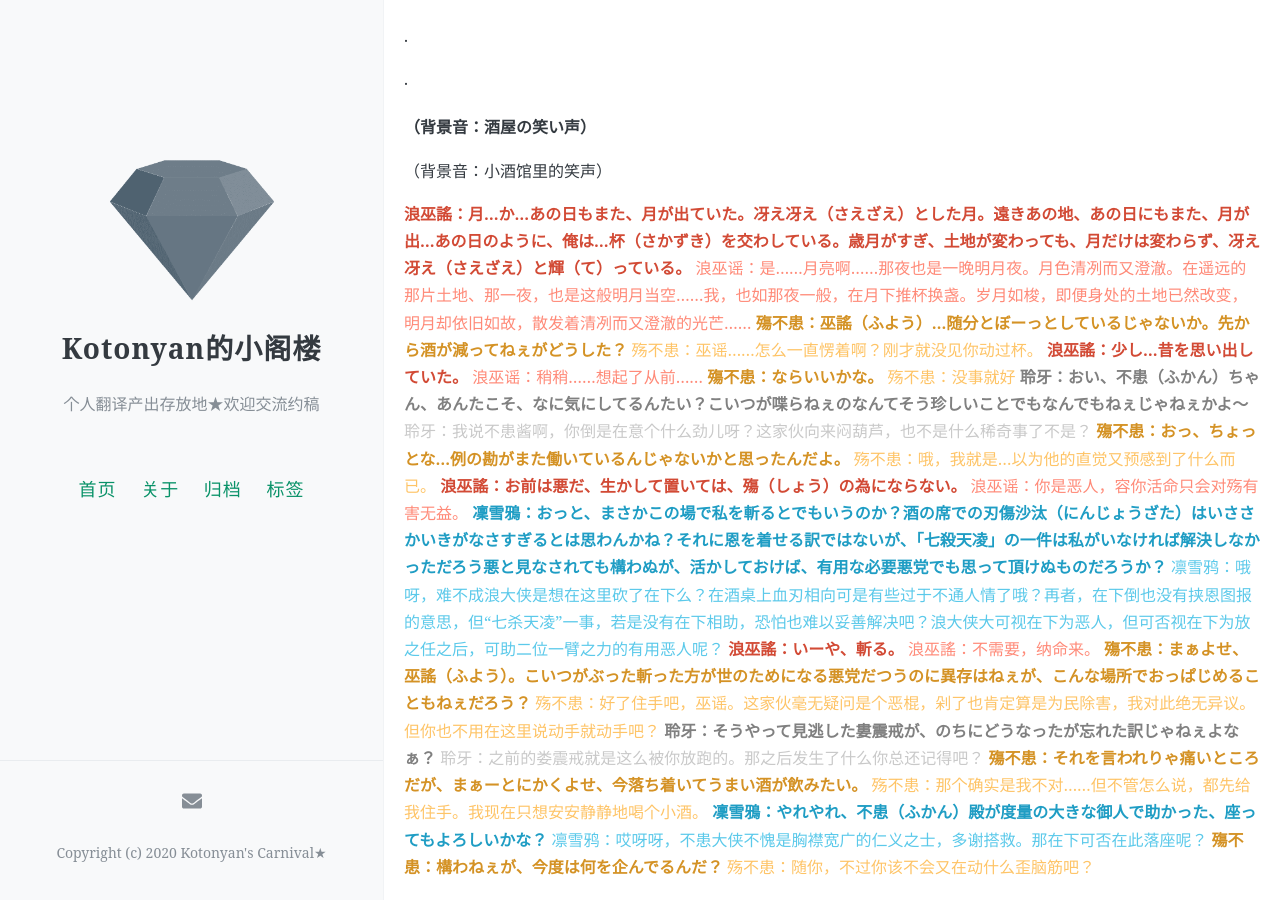
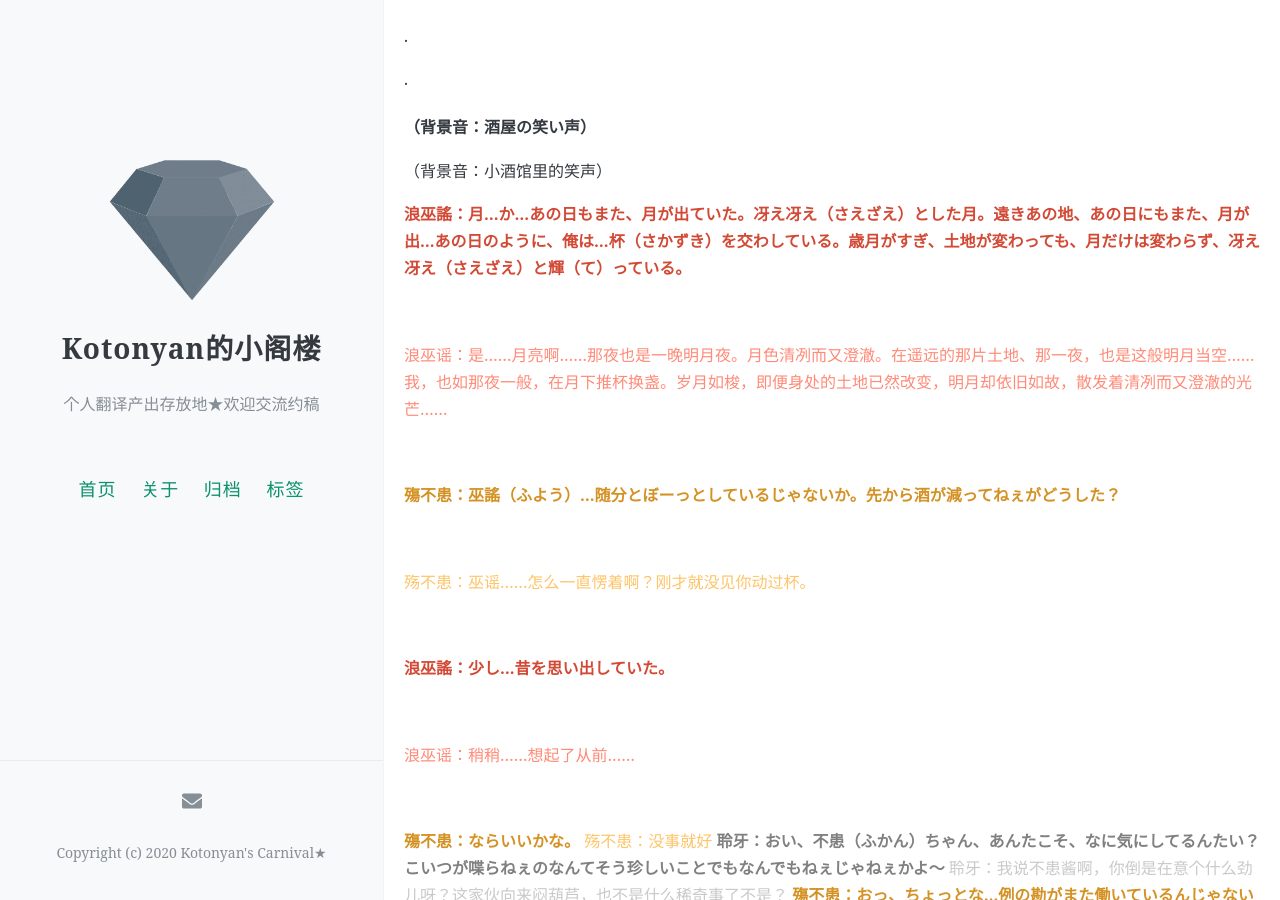
Before and after one commit to kotonyan/loft, a Jekyll site: the page built from _posts/2020-03-21-Translation-TBF-Movie-2-Special-drama-CD-audition-video.md, in a window 1280 px wide and 900 px high, scrolled down 354 px. Built offline with Jekyll 4.4.1, drawn with Linux system fonts in a browser that asks for light colours; comment, search, counter and statistics services are not loaded.

Commit message:
Update 2020-03-21-Translation-TBF-Movie-2-Special-drama-CD-audition-video.md

```diff
--- a/_posts/2020-03-21-Translation-TBF-Movie-2-Special-drama-CD-audition-video.md
+++ b/_posts/2020-03-21-Translation-TBF-Movie-2-Special-drama-CD-audition-video.md
@@ -25,21 +25,14 @@ comments: true
 （背景音：小酒馆里的笑声）
 
 
-<font color="#d24a35"><b>浪巫謠：月…か…あの日もまた、月が出ていた。冴え冴え（さえざえ）とした月。遠きあの地、あの日にもまた、月が出…あの日のように、俺は…杯（さかずき）を交わしている。歳月がすぎ、土地が変わっても、月だけは変わらず、冴え冴え（さえざえ）と輝（て）っている。</b></font>
+<font color="#d24a35"><b>浪巫謠：月…か…あの日もまた、月が出ていた。冴え冴え（さえざえ）とした月。遠きあの地、あの日にもまた、月が出…あの日のように、俺は…杯（さかずき）を交わしている。歳月がすぎ、土地が変わっても、月だけは変わらず、冴え冴え（さえざえ）と輝（て）っている。</b></font><br>
+<font color="#ff8a78">浪巫谣：是……月亮啊……那夜也是一晚明月夜。月色清冽而又澄澈。在遥远的那片土地、那一夜，也是这般明月当空……我，也如那夜一般，在月下推杯换盏。岁月如梭，即便身处的土地已然改变，明月却依旧如故，散发着清冽而又澄澈的光芒……</font><br>
 
-<font color="#ff8a78">浪巫谣：是……月亮啊……那夜也是一晚明月夜。月色清冽而又澄澈。在遥远的那片土地、那一夜，也是这般明月当空……我，也如那夜一般，在月下推杯换盏。岁月如梭，即便身处的土地已然改变，明月却依旧如故，散发着清冽而又澄澈的光芒……</font>
+<font color="#d49225"><b>殤不患：巫謠（ふよう）…随分とぼーっとしているじゃないか。先から酒が減ってねぇがどうした？</b></font><br>
+<font color="#fec467">殇不患：巫谣……怎么一直愣着啊？刚才就没见你动过杯。</font><br>
 
-
-
-<font color="#d49225"><b>殤不患：巫謠（ふよう）…随分とぼーっとしているじゃないか。先から酒が減ってねぇがどうした？</b></font>
-
-<font color="#fec467">殇不患：巫谣……怎么一直愣着啊？刚才就没见你动过杯。</font>
-
-
-
-<font color="#d24a35"><b>浪巫謠：少し…昔を思い出していた。</b></font>
-
-<font color="#ff8a78">浪巫谣：稍稍……想起了从前……</font>
+<font color="#d24a35"><b>浪巫謠：少し…昔を思い出していた。</b></font><br>
+<font color="#ff8a78">浪巫谣：稍稍……想起了从前……</font><br>
 
 
 
```
